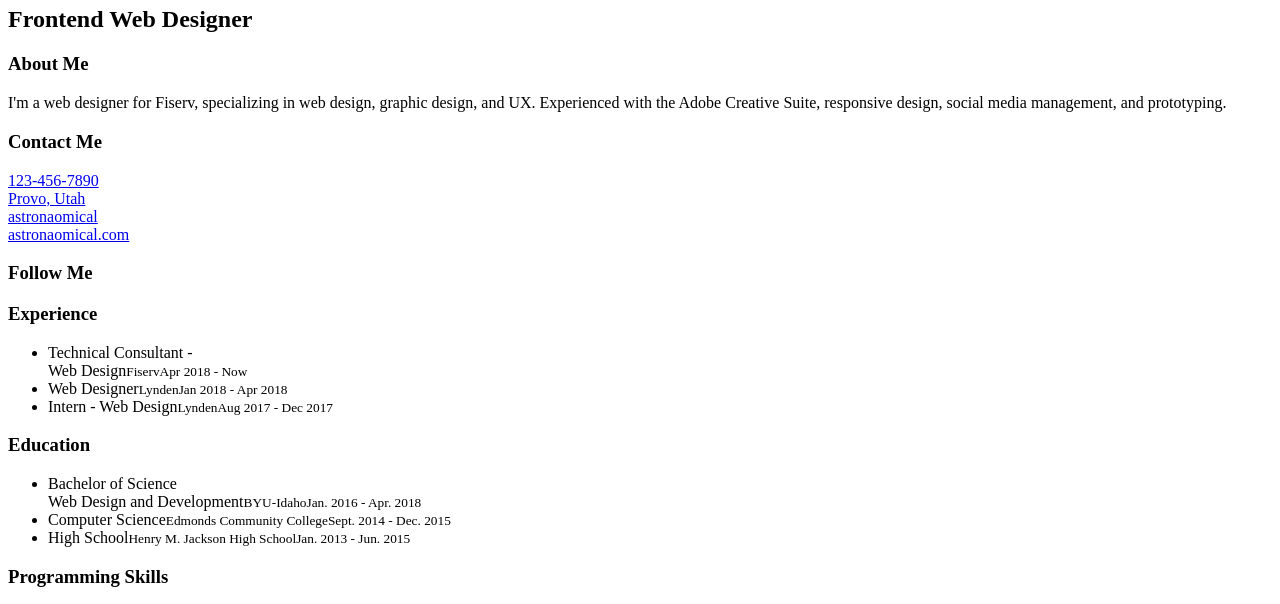
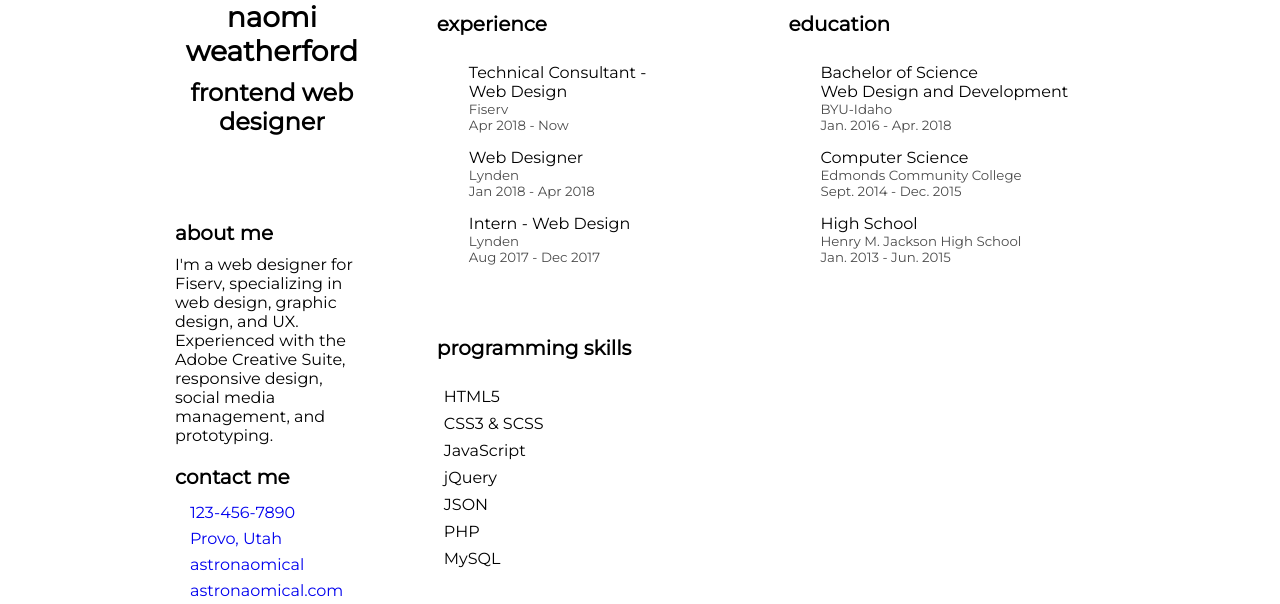
Before and after one commit to manoelabe08/manoelabe08.github.io, a plain HTML site: page index.html in a window 1280 px wide. Shown: the part 60-664 px from the top of the page. Drawn offline with Linux system fonts and the light colour scheme.

Commit message:
Add files via upload

```diff
--- a/index.html
+++ b/index.html
@@ -1,4 +1,14 @@
-<div class="resume">
+
+<!DOCTYPE html>
+<html lang="fr">
+<head>
+    <meta charset="UTF-8" />
+    <meta name="viewport" content="width=device-width, initial-scale=1.0" />
+    <title>Manoel Abe</title>
+    <link rel="stylesheet" href="style.css" />
+</head>
+<body>
+    <div class="resume">
   <div class="base">
     <div class="profile">
       <div class="photo">
@@ -131,3 +141,6 @@
     </div>
   </div>
 </div>
+    <script src="script.js"></script>
+</body>
+</html>
```
